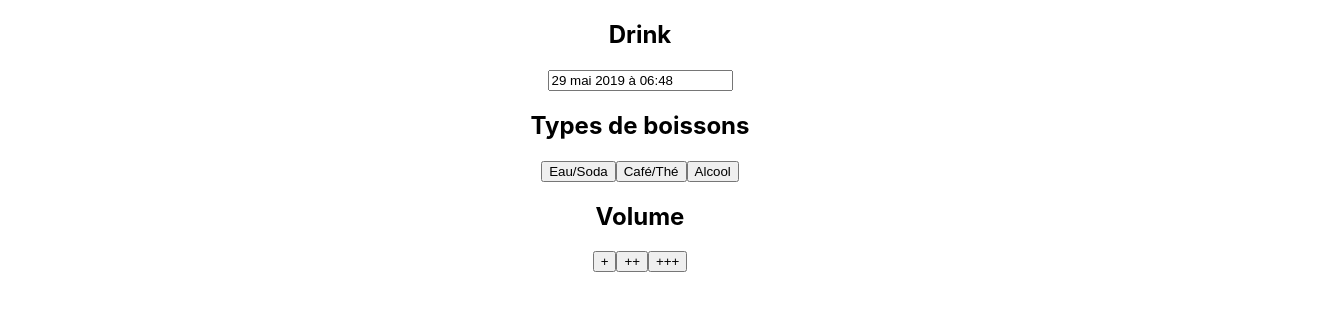
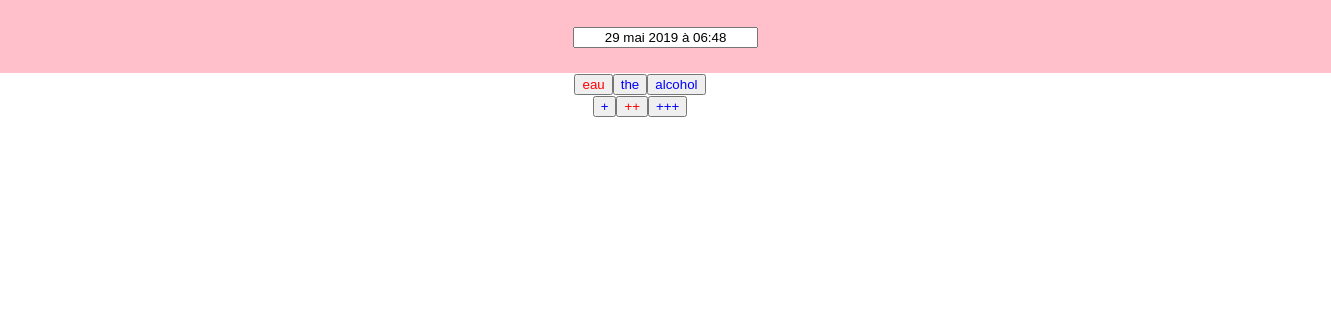
Before and after one commit to FlorianGardy/up-day-mobile, a React (Create React App) app: page /events/drink in a window 1280 px wide. Shown: the top 310 px of the page, 1331 px wide, since content can reach past the window. Built offline with nearby package versions, Linux system fonts and the light colour scheme.

Commit message:
creating unique component

```diff
--- /dev/null
+++ b/src/components/OptionSelector.jsx
@@ -0,0 +1,38 @@
+import React from "react";
+import PropTypes from "prop-types";
+
+const SelectorThreeChoice = ({
+  options,
+  clickHandler,
+  activeChoice,
+  style,
+  styleWhenSelected
+}) => {
+  return (
+    <div>
+      {options.map((option, i) => {
+        let styleButton = { ...style };
+        if (activeChoice === option.value) {
+          styleButton = { ...styleWhenSelected };
+        }
+        return (
+          <button
+            style={styleButton}
+            key={i}
+            onClick={() => clickHandler(option.value)}
+          >
+            {option.label}
+          </button>
+        );
+      })}
+    </div>
+  );
+};
+
+SelectorThreeChoice.propTypes = {
+  options: PropTypes.array.isRequired,
+  activeChoice: PropTypes.string.isRequired,
+  clickHandler: PropTypes.func.isRequired
+};
+
+export default SelectorThreeChoice;
--- a/src/components/datepicker.css
+++ b/src/components/datepicker.css
@@ -1,3 +1,7 @@
+.center-text-datepicker {
+  text-align: center;
+}
+
 .react-datepicker-popper[data-placement^="bottom"] .react-datepicker__triangle,
 .react-datepicker-popper[data-placement^="top"] .react-datepicker__triangle,
 .react-datepicker__year-read-view--down-arrow,
--- /dev/null
+++ b/src/pages/Drink.module.css
@@ -0,0 +1,5 @@
+.dateSection {
+  padding: 2vw;
+  background: pink;
+  width: 100%;
+}
--- a/src/pages/Drink.page.jsx
+++ b/src/pages/Drink.page.jsx
@@ -1,32 +1,91 @@
 import React, { useState } from "react";
 import DateAndTime from "../components/DateAndTime";
-import TypeOfDrink from "../components/TypeOfDrink";
-import VolumeOfDrink from "../components/VolumeOfDrink";
+// import TypeOfDrink from '../components/TypeOfDrink';
+// import VolumeOfDrink from '../components/VolumeOfDrink';
+import OptionSelector from "../components/OptionSelector";
+import Style from "./Drink.module.css";
 
 const Drink = () => {
   const [startDate, setStartDate] = useState(new Date());
   const handleChangeDate = date => {
     setStartDate(date);
   };
-
+  /* Related to drinks */
   const [drink, setDrink] = useState("eau");
-  const handleClickDrink = drink => {
+  const setDrinkValue = drink => {
     setDrink(drink);
   };
 
+  const drinks = [
+    {
+      label: "eau",
+      value: "eau"
+    },
+    {
+      label: "the",
+      value: "the"
+    },
+    {
+      label: "alcohol",
+      value: "alcohol"
+    }
+  ];
+  /* End related to drinks */
+
+  /* Related to volumes */
   const [volume, setVolume] = useState("medium");
-  const handleClickVolume = volume => {
+  const setVolumeValue = volume => {
     setVolume(volume);
+  };
+
+  const volumes = [
+    {
+      label: "+",
+      value: "low"
+    },
+    {
+      label: "++",
+      value: "medium"
+    },
+    {
+      label: "+++",
+      value: "High"
+    }
+  ];
+  /* End related to volumes */
+
+  const buttonStyle = {
+    color: "blue"
+  };
+
+  const selectedButtonStyle = {
+    color: "red"
   };
 
   return (
     <div>
-      <h2>Drink</h2>
-      <DateAndTime date={startDate} handleChange={handleChangeDate} />
-      <h2>Types de boissons</h2>
-      <TypeOfDrink onClick={handleClickDrink} />
+      <div className={Style.dateSection}>
+        <DateAndTime date={startDate} handleChange={handleChangeDate} />
+      </div>
+      {/* <h2>Types de boissons</h2>
+      <TypeOfDrink onClick={setDrinkValue} />
       <h2>Volume</h2>
-      <VolumeOfDrink onClick={handleClickVolume} />
+      <VolumeOfDrink onClick={setVolumeValue} /> */}
+      <OptionSelector
+        options={drinks} //les données
+        activeChoice={drink} //la donnée dans le state
+        clickHandler={setDrinkValue} //la focntion qui set la donnée
+        styleWhenSelected={selectedButtonStyle} //le style que doit avoir le button quand il est selectionné
+        style={buttonStyle} //le style de base
+      />
+
+      <OptionSelector
+        options={volumes}
+        activeChoice={volume}
+        clickHandler={setVolumeValue}
+        styleWhenSelected={selectedButtonStyle}
+        style={buttonStyle}
+      />
     </div>
   );
 };
```
